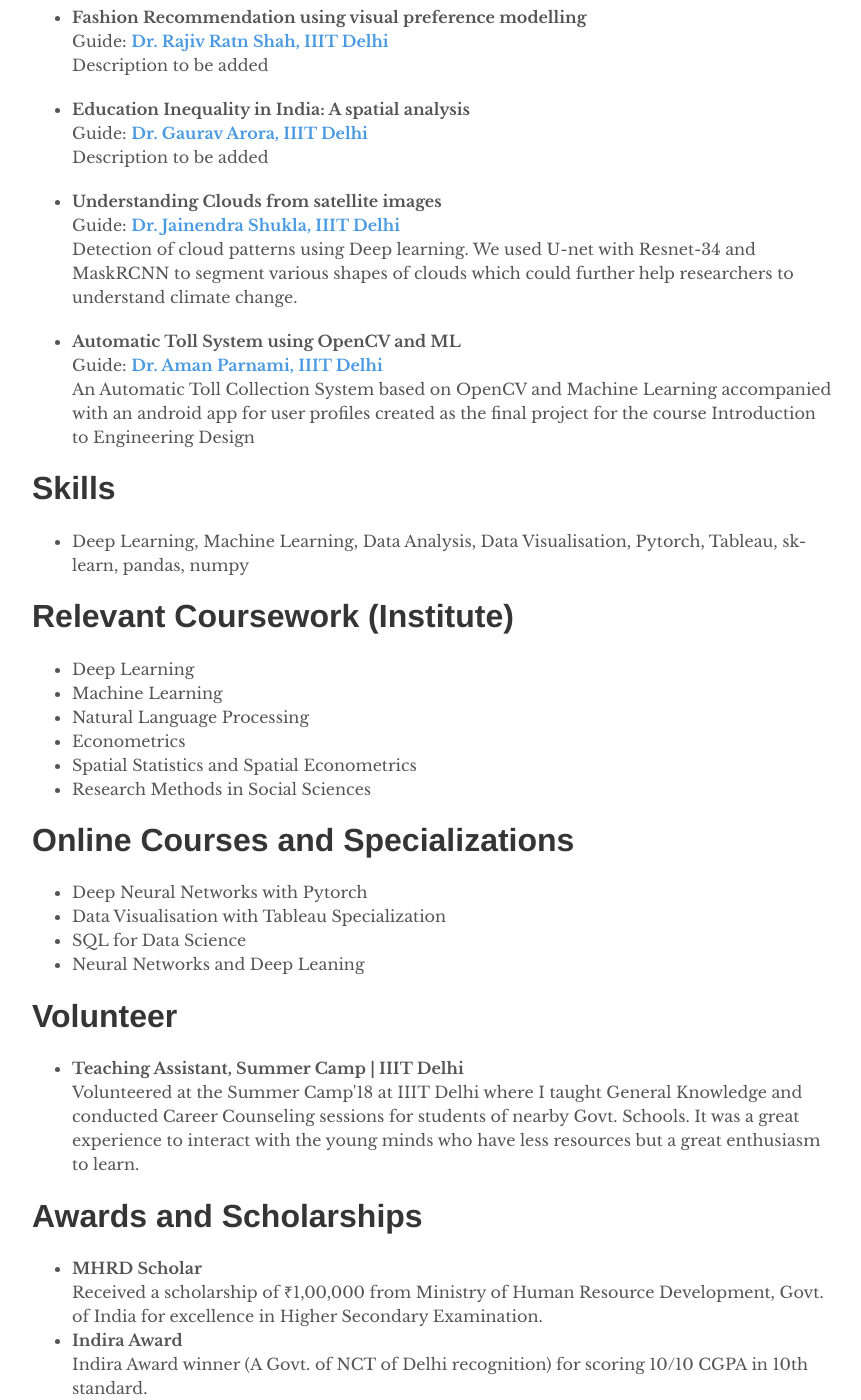
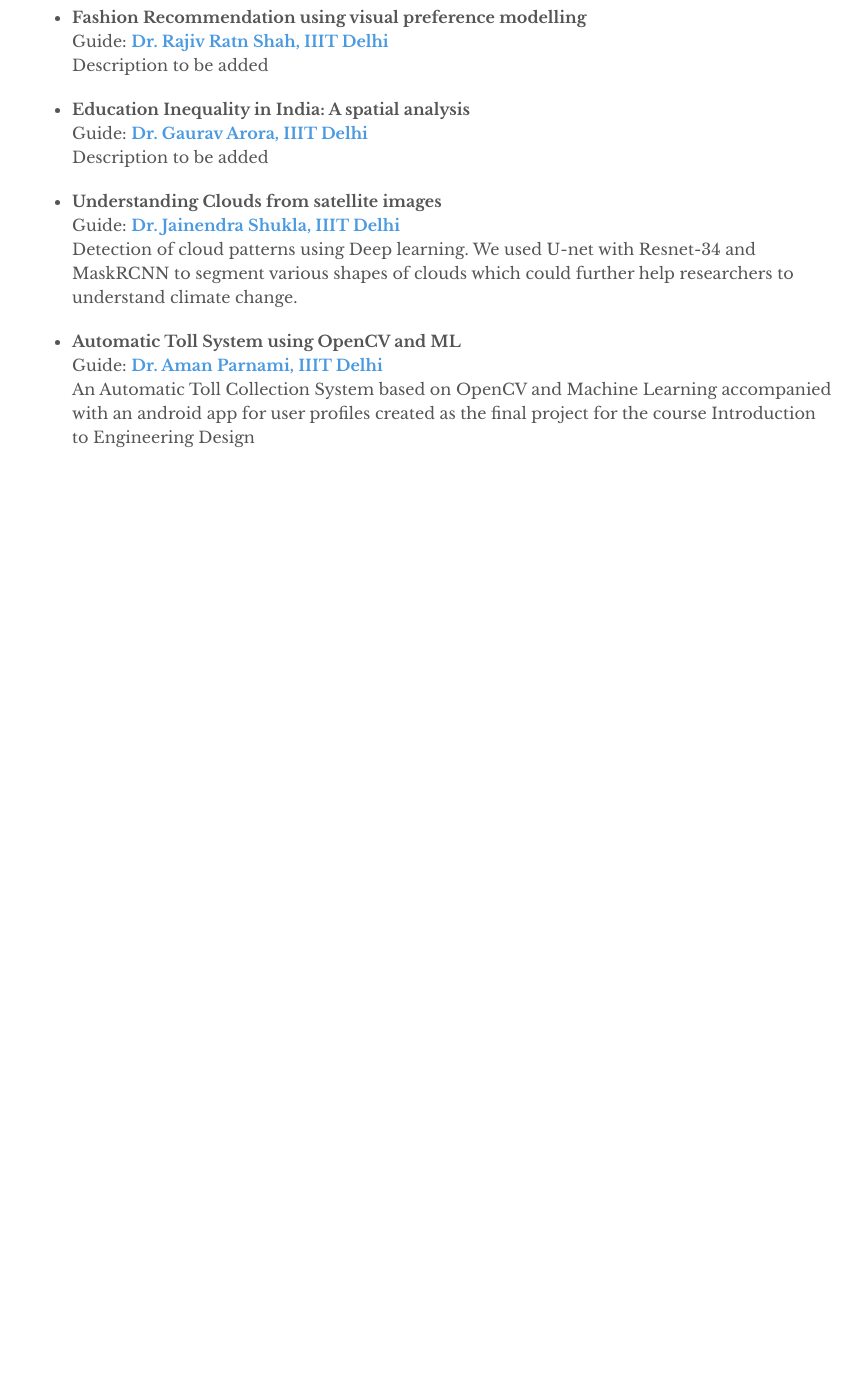
Before and after one commit to mukulkumar22/mukulkumar22.github.io, a Jekyll site: the page built from _pages/about.md, in a window 1280 px wide and 1400 px high, scrolled down 970 px. Shown: the whole window, without its empty margins (218-1079 px from the left). Built offline with Jekyll 4.4.1, drawn with Linux system fonts in a browser that asks for light colours; after the commit the page ends 1419 px from its top, so only the background shows below that.

Commit message:
Update about.html

```diff
--- a/_layouts/about.html
+++ b/_layouts/about.html
@@ -75,47 +75,6 @@ created as the final project for the course
 Introduction to Engineering Design
   </ul>
 
-  <h1>Skills</h1>
-  <ul>
-    <li>Deep Learning, Machine Learning, Data Analysis, Data Visualisation, Pytorch, Tableau, sk-learn, pandas, numpy</li>
-  </ul>
-
-
-  <h1>Relevant Coursework (Institute)</h1>
-  <ul>
-    <li>Deep Learning</li>
-    <li>Machine Learning</li>
-    <li>Natural Language Processing</li>
-    <li>Econometrics</li>
-    <li>Spatial Statistics and Spatial Econometrics</li>
-    <li>Research Methods in Social Sciences</li>
-
-  </ul>
-
-  <h1>Online Courses and Specializations</h1>
-  <ul>
-    <li>Deep Neural Networks with Pytorch</li>
-    <li>Data Visualisation with Tableau Specialization</li>
-    <li>SQL for Data Science</li>
-    <li>Neural Networks and Deep Leaning</li>
-  </ul>
-
-  <h1>Volunteer</h1>
-  <ul>
-    <li><b>Teaching Assistant, Summer Camp | IIIT Delhi</b></li>
-    Volunteered at the Summer Camp'18 at IIIT Delhi where I taught General Knowledge and conducted Career Counseling sessions for students of nearby Govt. Schools. It was a great experience to interact with the young minds who have less resources but a great enthusiasm to learn.
-
-  </ul>
-
-  <h1>Awards and Scholarships</h1>
-
-  <ul>
-    <li><b>MHRD Scholar </b></li>
-     Received a scholarship of ₹1,00,000 from Ministry of Human Resource Development, Govt. of India for excellence in Higher Secondary Examination.
-
-     <li><b>Indira Award </b></li>
-     Indira Award winner (A Govt. of NCT of Delhi recognition) for scoring 10/10 CGPA in 10th standard.
-  </ul>
 
 </div>
 </body>
```
